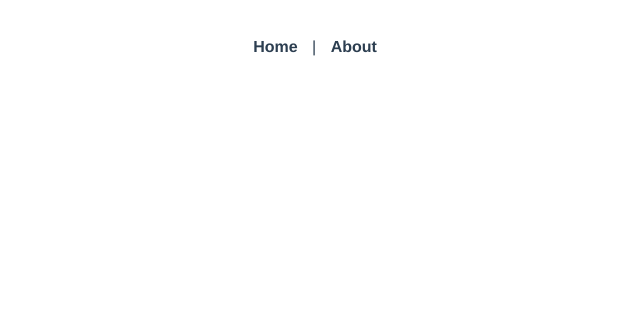
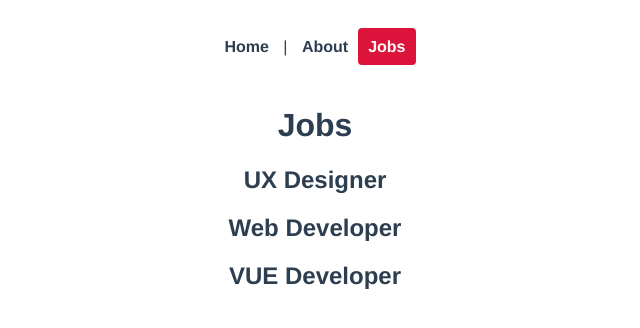
Before and after one commit to JacekCzajkowski/jobs_app, a Vue app: page /jobs in a window 1280 px wide. Before the commit this address had no page. Shown: the top 328 px of the page, without its empty margins (325-965 px from the left). Built offline with nearby package versions, Linux system fonts and the light colour scheme.

Commit message:
project update

```diff
--- a/src/App.vue
+++ b/src/App.vue
@@ -1,7 +1,8 @@
 <template>
   <div id="nav">
     <router-link to="/">Home</router-link> |
-    <router-link :to="{ name: 'About'}">About</router-link>
+    <router-link :to="{ name: 'About' }">About</router-link>
+    <router-link :to="{ name: 'Jobs' }">Jobs</router-link>
   </div>
   <router-view/>
 </template>
--- a/src/router/index.js
+++ b/src/router/index.js
@@ -1,6 +1,7 @@
 import { createRouter, createWebHistory } from 'vue-router'
 import Home from '../views/Home.vue'
 import About from '../views/About.vue'
+import Jobs from '../views/jobs/Jobs.vue'
 
 const routes = [
   {
@@ -12,6 +13,11 @@
     path: '/about',
     name: 'About',
     component: About
+  },
+  {
+    path: '/jobs',
+    name: 'Jobs',
+    component: Jobs
   }
 ]
 
--- /dev/null
+++ b/src/views/jobs/Jobs.vue
@@ -0,0 +1,24 @@
+<template>
+  <h1>Jobs</h1>
+  <div v-for="job in jobs" :key="job.id">
+    <h2>{{ job.title }}</h2>
+  </div>
+</template>
+
+<script>
+export default {
+  data() {
+    return {
+      jobs: [
+        { title: 'UX Designer', id: 1, details: 'lorem'},
+        { title: 'Web Developer', id: 2, details: 'lorem'},
+        { title: 'VUE Developer', id: 3, details: 'lorem'},
+      ]
+    }
+  }
+}
+</script>
+
+<style>
+
+</style>
```
Also changed, not shown: src/views/jobs/JobDetails.vue (added).
